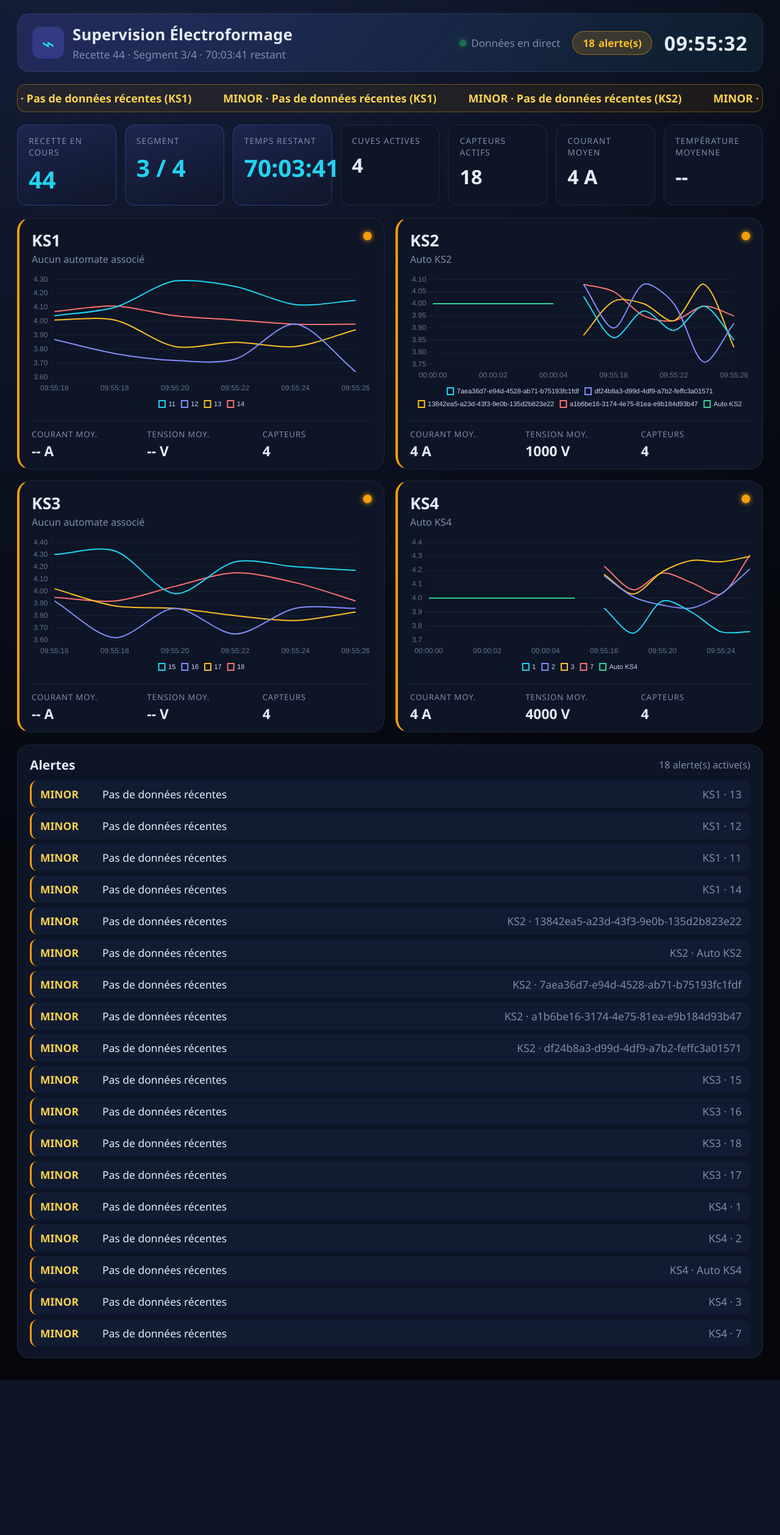
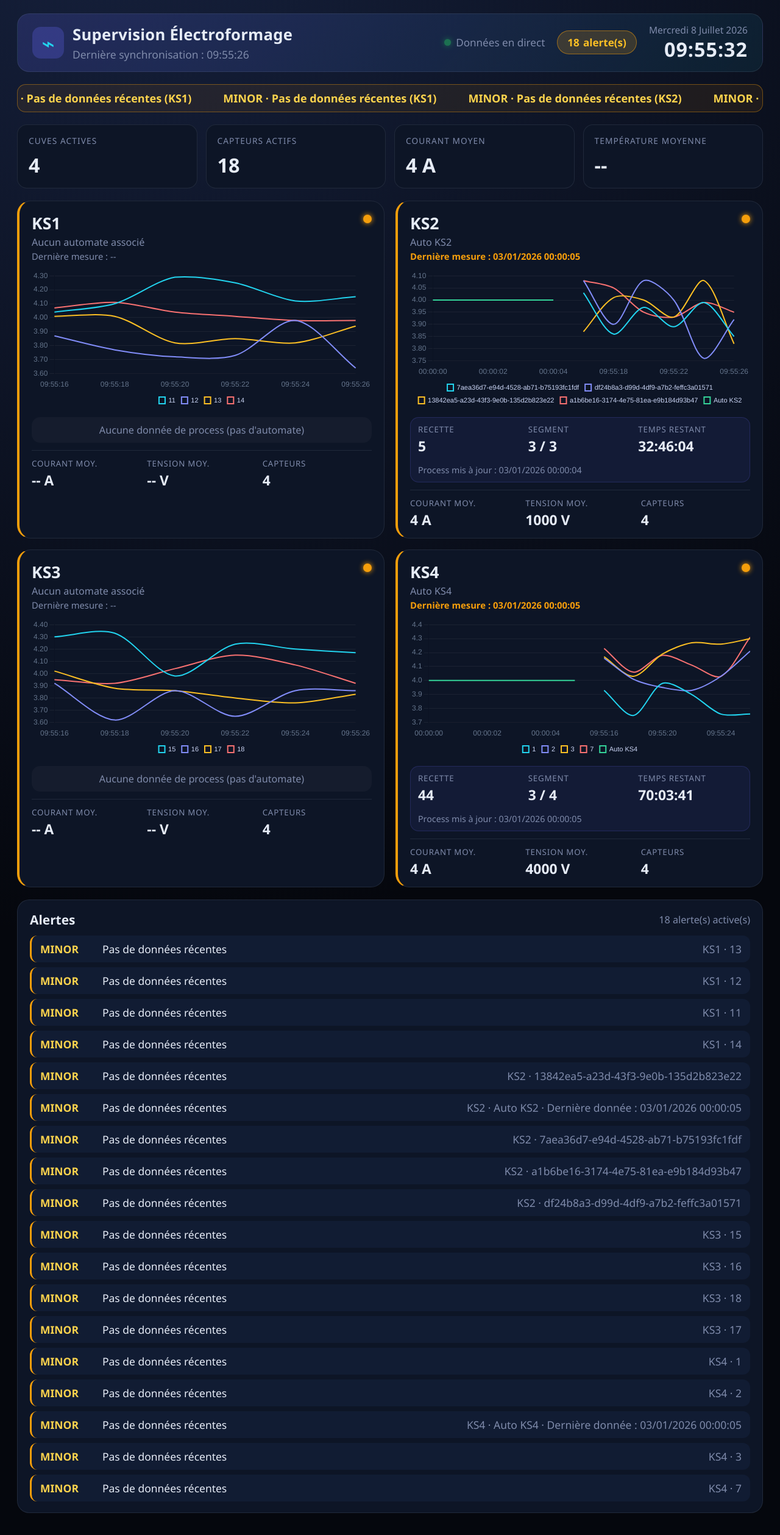
Before and after one commit to McDams/Visuals-V2, a Flask app: page / in a window 1280 px wide. Shown: the whole page at 61% size. Before the commit the page ends 2263 px from the top, so only its background shows below. Run offline with Flask 3, Linux system fonts and the light colour scheme.

Commit message:
Rend le process (recette/segment/temps) propre à chaque cuve et affiche les dates
Le recette/segment/temps restant étaient calculés globalement au lieu d'être
spécifiques à chaque cuve. Ajoute aussi les horodatages (dernière mesure,
mise à jour du process, dernière donnée capteur) pour un usage en salle de
contrôle sur écran d'atelier.

Co-Authored-By: Claude Sonnet 5 <noreply@anthropic.com>

```diff
--- a/services/alert_service.py
+++ b/services/alert_service.py
@@ -74,6 +74,7 @@ def get_alerts(threshold_current=4.7):
                 "tank": s.get("tank"),
                 "severity": "minor",
                 "message": "Pas de données récentes",
+                "last_seen": ls.isoformat() if ls else None,
             })
 
     # cap results
--- a/static/css/dashboard.css
+++ b/static/css/dashboard.css
@@ -86,7 +86,9 @@ body {
   animation: blink 1.4s infinite;
 }
 
-.clock {
+.clock { display: flex; flex-direction: column; align-items: flex-end; line-height: 1.25; }
+.clock-date { font-size: 0.82rem; color: var(--muted); text-transform: capitalize; }
+.clock-time {
   font-variant-numeric: tabular-nums;
   font-size: 1.7rem; font-weight: 800; letter-spacing: 0.03em;
 }
@@ -126,10 +128,8 @@ body {
   border-radius: 16px;
   padding: 16px 18px;
 }
-.kpi-tile--big { background: linear-gradient(160deg, rgba(99, 102, 241, 0.16), rgba(15, 23, 42, 0.9)); border-color: rgba(99, 102, 241, 0.35); }
 .kpi-label { text-transform: uppercase; letter-spacing: 0.08em; font-size: 0.72rem; color: var(--muted); margin: 0 0 8px; }
 .kpi-value { margin: 0; font-size: 1.7rem; font-weight: 800; font-variant-numeric: tabular-nums; }
-.kpi-tile--big .kpi-value { font-size: 2.05rem; color: var(--accent-2); }
 
 /* ---------- Tank grid ---------- */
 .tank-grid {
@@ -159,6 +159,20 @@ body {
 .tank-card-header { display: flex; justify-content: space-between; align-items: flex-start; }
 .tank-card-header h3 { margin: 0; font-size: 1.4rem; font-weight: 800; }
 .tank-automation { margin: 2px 0 0; color: var(--muted); font-size: 0.85rem; }
+.tank-last-seen { margin: 2px 0 0; color: var(--muted); font-size: 0.78rem; }
+.tank-last-seen--stale { color: var(--warn); font-weight: 600; }
+
+.tank-process {
+  display: grid; grid-template-columns: repeat(3, 1fr); gap: 10px;
+  padding: 10px 12px; border-radius: 14px; background: rgba(99, 102, 241, 0.08);
+  border: 1px solid rgba(99, 102, 241, 0.2);
+}
+.tank-process--empty {
+  display: flex; align-items: center; justify-content: center;
+  padding: 10px 12px; border-radius: 14px; background: rgba(255, 255, 255, 0.03);
+  color: var(--muted); font-size: 0.85rem;
+}
+.tank-process-updated { grid-column: 1 / -1; margin: 4px 0 0; color: var(--muted); font-size: 0.75rem; }
 
 .status-dot { width: 14px; height: 14px; border-radius: 50%; background: var(--muted); margin-top: 4px; flex-shrink: 0; }
 .status-ok .status-dot { background: var(--ok); box-shadow: 0 0 8px var(--ok); }
--- a/static/js/dashboard.js
+++ b/static/js/dashboard.js
@@ -17,8 +17,24 @@ function formatDuration(seconds) {
   return h > 0 ? `${h}:${pad(m)}:${pad(sec)}` : `${pad(m)}:${pad(sec)}`;
 }
 
+function formatDateTime(iso) {
+  if (!iso) return '--';
+  const d = new Date(iso);
+  if (Number.isNaN(d.getTime())) return '--';
+  return d.toLocaleString('fr-FR', {
+    day: '2-digit',
+    month: '2-digit',
+    year: 'numeric',
+    hour: '2-digit',
+    minute: '2-digit',
+    second: '2-digit',
+  });
+}
+
 function tickClock() {
-  setText('clock', new Date().toLocaleTimeString('fr-FR'));
+  const now = new Date();
+  setText('clock-date', now.toLocaleDateString('fr-FR', { weekday: 'long', day: 'numeric', month: 'long', year: 'numeric' }));
+  setText('clock-time', now.toLocaleTimeString('fr-FR'));
 }
 setInterval(tickClock, 1000);
 tickClock();
@@ -52,7 +68,7 @@ async function loadDashboard() {
     const alerts = alertsPayload.alerts || [];
 
     renderKpis(kpis);
-    renderProcessSummary(dashboard.latest_process || {});
+    setText('process-summary', `Dernière synchronisation : ${new Date().toLocaleTimeString('fr-FR')}`);
     renderAlertPill(alerts);
     renderAlertTicker(alerts);
     renderAlertsPanel(alerts);
@@ -70,18 +86,6 @@ function renderKpis(kpis) {
   setText('kpi-sensors', kpis.nombre_capteurs ?? '--');
   setText('kpi-current', kpis.courant_moyen != null ? `${kpis.courant_moyen} A` : '--');
   setText('kpi-temp', kpis.temperature_moyenne != null ? `${kpis.temperature_moyenne} °C` : '--');
-}
-
-function renderProcessSummary(process) {
-  const recipe = process.recipe_number ?? '--';
-  const segment = process.segment_number ?? '--';
-  const total = process.total_segments ?? '--';
-  const remaining = formatDuration(process.time_remaining);
-
-  setText('kpi-recipe', recipe);
-  setText('kpi-segment', `${segment} / ${total}`);
-  setText('kpi-remaining', remaining);
-  setText('process-summary', `Recette ${recipe} · Segment ${segment}/${total} · ${remaining} restant`);
 }
 
 function renderAlertPill(alerts) {
@@ -133,14 +137,16 @@ function renderAlertsPanel(alerts) {
   }
 
   container.innerHTML = alerts
-    .map(
-      (a) => `
+    .map((a) => {
+      const location = [a.tank, a.sensor].filter(Boolean).join(' · ');
+      const lastSeen = a.last_seen ? `Dernière donnée : ${formatDateTime(a.last_seen)}` : '';
+      return `
     <div class="alert-row alert-row--${a.severity || 'info'}">
       <strong>${(a.severity || 'info').toUpperCase()}</strong>
       <span>${a.message}</span>
-      <span class="muted">${[a.tank, a.sensor].filter(Boolean).join(' · ')}</span>
-    </div>`
-    )
+      <span class="muted">${[location, lastSeen].filter(Boolean).join(' · ')}</span>
+    </div>`;
+    })
     .join('');
 }
 
@@ -160,6 +166,32 @@ function renderTankGrid(tankViews, tankStats, alerts) {
       const stats = statsByTank[view.tank] || {};
       const status = tankStatusFromAlerts(view.tank, alerts);
       const hasData = (view.series || []).some((s) => s.points.length > 0);
+      const process = view.process || {};
+
+      const lastSeenMs = view.last_seen ? new Date(view.last_seen).getTime() : NaN;
+      const isStale = Number.isFinite(lastSeenMs) && Date.now() - lastSeenMs > 20000;
+      const lastSeenHtml = view.last_seen
+        ? `<p class="tank-last-seen${isStale ? ' tank-last-seen--stale' : ''}">Dernière mesure : ${formatDateTime(view.last_seen)}</p>`
+        : '<p class="tank-last-seen">Dernière mesure : --</p>';
+
+      const processHtml = process.recipe_number != null || process.segment_number != null
+        ? `
+        <div class="tank-process">
+          <div class="tank-stat">
+            <span class="tank-stat-label">Recette</span>
+            <span class="tank-stat-value">${process.recipe_number ?? '--'}</span>
+          </div>
+          <div class="tank-stat">
+            <span class="tank-stat-label">Segment</span>
+            <span class="tank-stat-value">${process.segment_number ?? '--'} / ${process.total_segments ?? '--'}</span>
+          </div>
+          <div class="tank-stat">
+            <span class="tank-stat-label">Temps restant</span>
+            <span class="tank-stat-value">${formatDuration(process.time_remaining)}</span>
+          </div>
+          <p class="tank-process-updated">Process mis à jour : ${formatDateTime(process.updated_at)}</p>
+        </div>`
+        : '<div class="tank-process--empty">Aucune donnée de process (pas d\'automate)</div>';
 
       return `
       <article class="tank-card status-${status}" id="tank-card-${view.tank}">
@@ -167,12 +199,14 @@ function renderTankGrid(tankViews, tankStats, alerts) {
           <div>
             <h3>${view.tank}</h3>
             <p class="tank-automation">${view.automation || 'Aucun automate associé'}</p>
+            ${lastSeenHtml}
           </div>
           <span class="status-dot" title="${status}"></span>
         </header>
         <div class="tank-chart">
           ${hasData ? `<canvas id="chart-${view.tank}"></canvas>` : '<div class="tank-empty">Données de courant non disponibles</div>'}
         </div>
+        ${processHtml}
         <footer class="tank-card-footer">
           <div class="tank-stat">
             <span class="tank-stat-label">Courant moy.</span>
--- a/templates/dashboard.html
+++ b/templates/dashboard.html
@@ -25,7 +25,10 @@
           <div class="alert-pill" id="alert-pill" hidden>
             <span id="alert-pill-count">0</span> alerte(s)
           </div>
-          <div class="clock" id="clock">--:--:--</div>
+          <div class="clock">
+            <span class="clock-date" id="clock-date">--</span>
+            <span class="clock-time" id="clock-time">--:--:--</span>
+          </div>
         </div>
       </header>
 
@@ -34,18 +37,6 @@
       </div>
 
       <section class="kpi-strip">
-        <article class="kpi-tile kpi-tile--big">
-          <p class="kpi-label">Recette en cours</p>
-          <p class="kpi-value" id="kpi-recipe">--</p>
-        </article>
-        <article class="kpi-tile kpi-tile--big">
-          <p class="kpi-label">Segment</p>
-          <p class="kpi-value" id="kpi-segment">-- / --</p>
-        </article>
-        <article class="kpi-tile kpi-tile--big">
-          <p class="kpi-label">Temps restant</p>
-          <p class="kpi-value" id="kpi-remaining">--</p>
-        </article>
         <article class="kpi-tile">
           <p class="kpi-label">Cuves actives</p>
           <p class="kpi-value" id="kpi-tanks">--</p>
```
Also changed, not shown: services/chart_service.py (+53 -27 lines).
